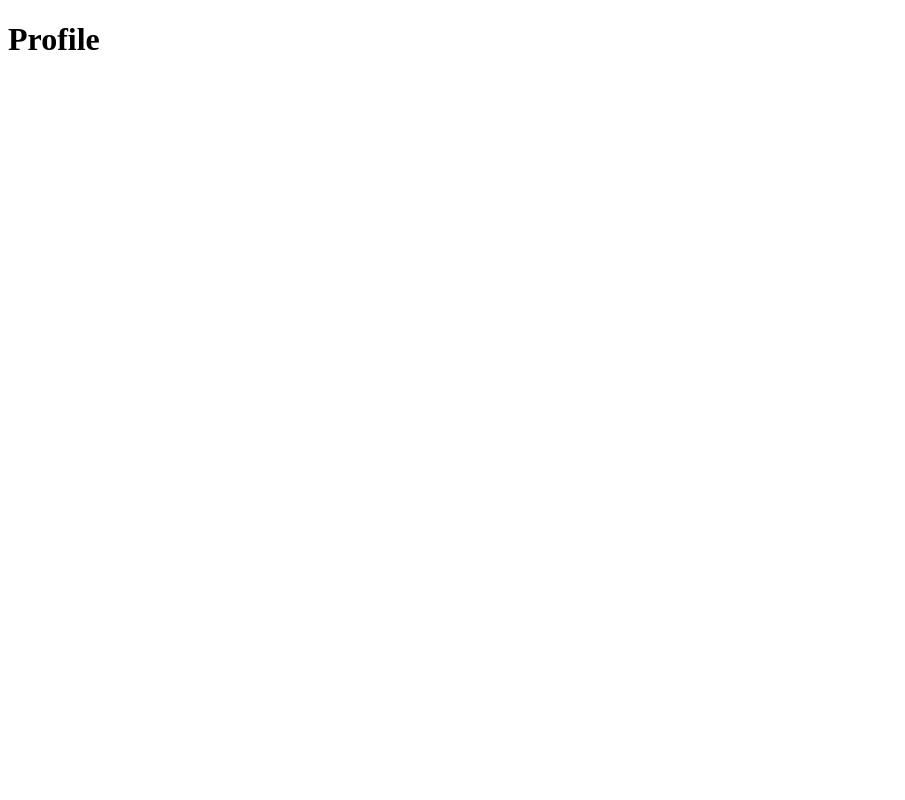
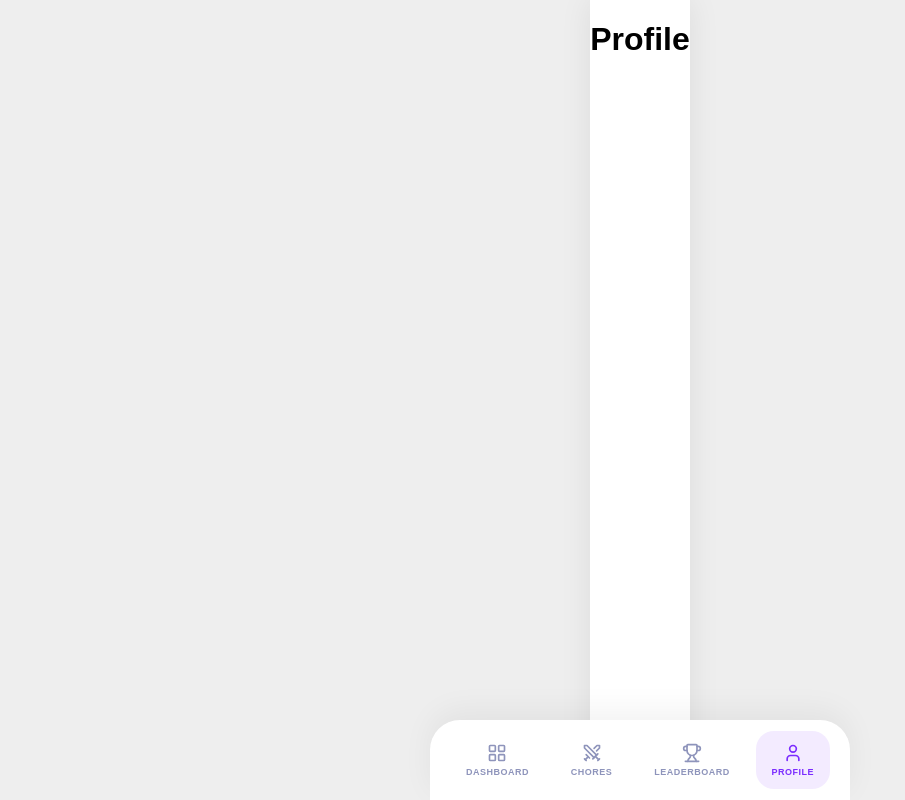
Before and after one commit to JosipaBobinac/ChoreWars, a Vue app: page /profile in a window 1280 px wide. Shown: the whole page, without its empty margins (0-905 px from the left). Built offline with nearby package versions, Linux system fonts and the light colour scheme; the HTML template or start-up script is replaced by a standard one.

Commit message:
Dodana BottomNav komponenta

```diff
--- a/src/App.vue
+++ b/src/App.vue
@@ -1,9 +1,46 @@
 <template>
-  <router-view />
+  <div id="app">
+    <div class="app-container">
+      <router-view />
+
+      <BottomNav />
+    </div>
+  </div>
 </template>
 
 <script>
+import BottomNav from "@/components/BottomNav.vue";
+
 export default {
-  name: 'App'
+  name: 'App',
+  components: {
+    BottomNav
+  }
 }
 </script>
+
+<style>
+body {
+  margin: 0;
+  padding: 0;
+  background-color: #eeeeee;
+  font-family: Arial, sans-serif;
+}
+
+#app {
+  display: flex;
+  justify-content: center;
+  min-height: 100vh;
+}
+
+.app-container {
+  width: 100%;
+  max-width: 390px;
+  min-height: 100vh;
+  background-color: #ffffff;
+  position: relative;
+  box-shadow: 0 0 30px rgba(0, 0, 0, 0.08);
+  display: flex;
+  flex-direction: column;
+}
+</style>
--- /dev/null
+++ b/src/components/BottomNav.vue
@@ -0,0 +1,126 @@
+<template>
+  <nav class="bottom-nav">
+
+    <RouterLink
+      v-for="item in navItems"
+      :key="item.path"
+      :to="item.path"
+      custom
+      v-slot="{ navigate, isExactActive }"
+    >
+      <button
+        type="button"
+        class="nav-item"
+        :class="{ active: isExactActive }"
+        @click="navigate"
+      >
+        <div class="icon-wrapper">
+
+          <component :is="item.icon" :size="20" />
+        </div>
+        <span class="nav-label">{{ item.label }}</span>
+      </button>
+    </RouterLink>
+  </nav>
+</template>
+
+<script>
+import { LayoutGrid, Swords, Trophy, User } from "lucide-vue-next";
+
+export default {
+  name: "BottomNav",
+
+  components: {
+    LayoutGrid,
+    Swords,
+    Trophy,
+    User,
+  },
+
+  data() {
+    return {
+      navItems: [
+        { path: '/dashboard', label: 'DASHBOARD', icon: 'LayoutGrid' },
+        { path: '/chores', label: 'CHORES', icon: 'Swords' },
+        { path: '/leaderboard', label: 'LEADERBOARD', icon: 'Trophy' },
+        { path: '/profile', label: 'PROFILE', icon: 'User' },
+      ]
+    };
+  }
+};
+</script>
+
+<style scoped>
+.bottom-nav {
+  position: fixed;
+  bottom: 0;
+  left: 50%;
+  transform: translateX(-50%);
+
+  width: 100%;
+  max-width: 400px;
+  height: 80px;
+
+  background: white;
+  border-radius: 30px 30px 0 0;
+  box-shadow: 0 -10px 30px rgba(0, 0, 0, 0.05);
+
+  display: flex;
+  justify-content: space-evenly;
+  align-items: center;
+  padding: 0 10px;
+}
+
+.nav-item {
+  border: none;
+  background: transparent;
+  cursor: pointer;
+  outline: none;
+
+  display: flex;
+  flex-direction: column;
+  align-items: center;
+  justify-content: center;
+
+  padding: 12px 16px;
+  border-radius: 18px;
+  transition: all 0.3s ease;
+  gap: 4px;
+}
+
+.nav-item :deep(svg) {
+  color: #8e94bb;
+  stroke: #8e94bb;
+}
+
+.nav-label {
+  color: #8e94bb;
+  font-size: 9px;
+  font-weight: 800;
+  letter-spacing: 0.5px;
+}
+
+.nav-item.active {
+  background-color: #f3ebff;
+}
+
+.nav-item.active :deep(svg) {
+  color: #7b2cff;
+  stroke: #7b2cff;
+}
+
+.nav-item.active .nav-label {
+  color: #7b2cff;
+}
+
+
+.nav-item:hover:not(.active) {
+  background-color: #f8f9fa;
+}
+
+.icon-wrapper {
+  display: flex;
+  align-items: center;
+  justify-content: center;
+}
+</style>
--- a/src/views/DashboardView.vue
+++ b/src/views/DashboardView.vue
@@ -1,6 +1,5 @@
 <template>
-  <div class="dashboard">
-    <div class="mobile-page">
+  <div class="page-content">
     <header class="top-bar">
       <div class="logo-circle"></div>
       <h1>CHORE WARS</h1>
@@ -58,7 +57,6 @@
 
       <section class="war-title">
         <h2>War Log</h2>
-
         <button class="floating-button">
           <Swords size="30" />
         </button>
@@ -69,12 +67,10 @@
           <div class="log-avatar purple-icon">
             <WashingMachine size="30" />
           </div>
-
           <div class="log-text">
             <h3>Laundry Mountain</h3>
             <p>Finished 2 minutes ago</p>
           </div>
-
           <span class="log-xp">+50 XP</span>
         </div>
 
@@ -82,12 +78,10 @@
           <div class="log-avatar green-icon">
             <Utensils size="30" />
           </div>
-
           <div class="log-text">
             <h3>Crystal Clear Victory</h3>
             <p>Dishes completed successfully</p>
           </div>
-
           <span class="log-xp">+80 XP</span>
         </div>
 
@@ -95,17 +89,14 @@
           <div class="log-avatar yellow-icon">
             <Trash2 size="30" />
           </div>
-
           <div class="log-text">
             <h3>Beast Tamer</h3>
             <p>Trash taken out successfully</p>
           </div>
-
           <span class="log-xp">+40 XP</span>
         </div>
       </section>
     </main>
-    </div>
   </div>
 </template>
 
@@ -121,7 +112,6 @@ import {
 
 export default {
   name: 'DashboardView',
-
   components: {
     WashingMachine,
     Utensils,
@@ -134,20 +124,11 @@ export default {
 </script>
 
 <style scoped>
-.dashboard {
-  min-height: 100vh;
-  background: #eeeeee;
-  display: flex;
-  justify-content: center;
-  font-family: Arial, sans-serif;
-}
-
-.mobile-page {
-  width: 390px;
+.page-content {
+  width: 100%;
   min-height: 100vh;
   background: #ffffff;
   color: #241238;
-  box-shadow: 0 0 30px rgba(0, 0, 0, 0.08);
 }
 
 .top-bar {
@@ -213,26 +194,14 @@ export default {
 .outer-ring {
   inset: 0;
   border-radius: 50%;
-  background:
-    conic-gradient(
-      from 220deg,
-      #7b2cff 0deg 210deg,
-      #ece3ff 210deg 360deg
-    );
-
+  background: conic-gradient(from 220deg, #7b2cff 0deg 210deg, #ece3ff 210deg 360deg);
   mask: radial-gradient(circle, transparent 58%, black 60%);
 }
 
 .inner-ring {
   inset: 22px;
   border-radius: 50%;
-  background:
-    conic-gradient(
-      from 220deg,
-      #00a884 0deg 170deg,
-      #e1f7f0 170deg 360deg
-    );
-
+  background: conic-gradient(from 220deg, #00a884 0deg 170deg, #e1f7f0 170deg 360deg);
   mask: radial-gradient(circle, transparent 55%, black 57%);
 }
 
@@ -275,8 +244,6 @@ export default {
   font-weight: 900;
   box-shadow: 0 6px 14px rgba(255, 212, 0, 0.35);
 }
-
-
 
 .section-row {
   display: flex;
```
Lines whose indentation alone changed are shown as unchanged.
